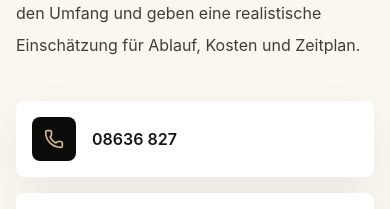
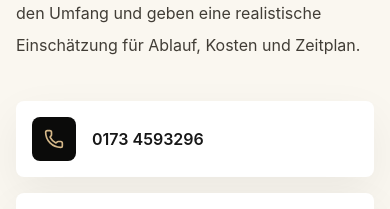
Before and after one commit to harishrvicfit-alt/lbl-bau, a Next.js app: page / in a window 390 px wide. Shown: the part 10660-10869 px from the top of the page. Built offline with nearby package versions, Linux system fonts and the light colour scheme.

Commit message:
fix: update company contact phone number

```diff
--- a/lib/company.ts
+++ b/lib/company.ts
@@ -7,8 +7,8 @@ export const company = {
   city: "Heldenstein",
   country: "Deutschland",
   region: "Bayern",
-  phoneDisplay: "08636 827",
-  phoneHref: "+498636827",
+  phoneDisplay: "0173 4593296",
+  phoneHref: "+491734593296",
   faxDisplay: "08636 829",
   email: "kontakt@bauwerk-waldkraiburg.de",
   website: "https://waldkraiburg-bau-premium.vercel.app",
--- a/sections/cta.tsx
+++ b/sections/cta.tsx
@@ -5,6 +5,7 @@ import { ArrowRight, Phone } from "lucide-react";
 
 import { AnimatedSection } from "@/components/animated-section";
 import { Button } from "@/components/ui/button";
+import { company } from "@/lib/company";
 
 export function CtaSection() {
   return (
@@ -32,7 +33,7 @@ export function CtaSection() {
                 </a>
               </Button>
               <Button variant="outline" size="lg" asChild>
-                <a href="tel:+49000000000">
+                <a href={`tel:${company.phoneHref}`}>
                   <Phone className="h-5 w-5" />
                   Jetzt anrufen
                 </a>
```
